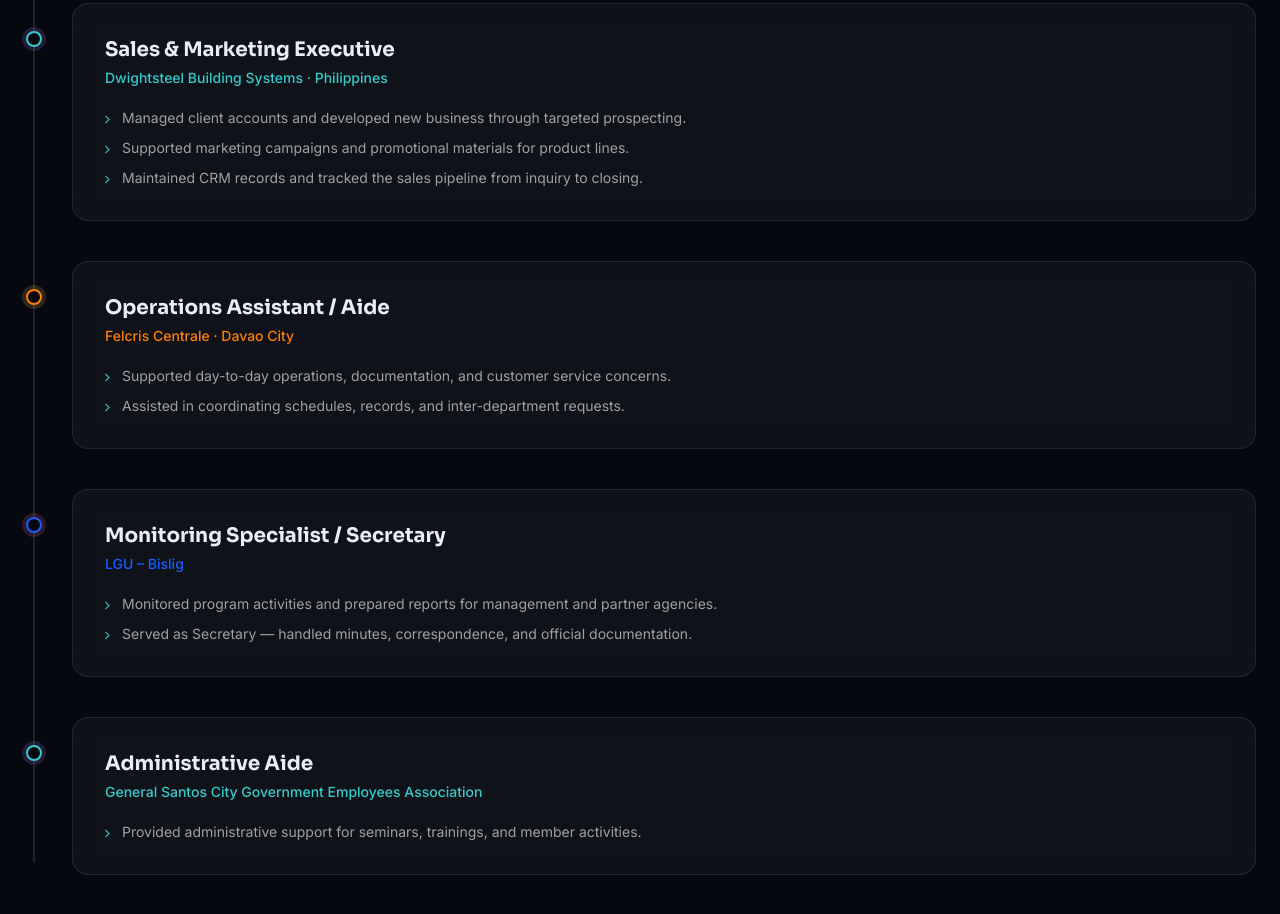
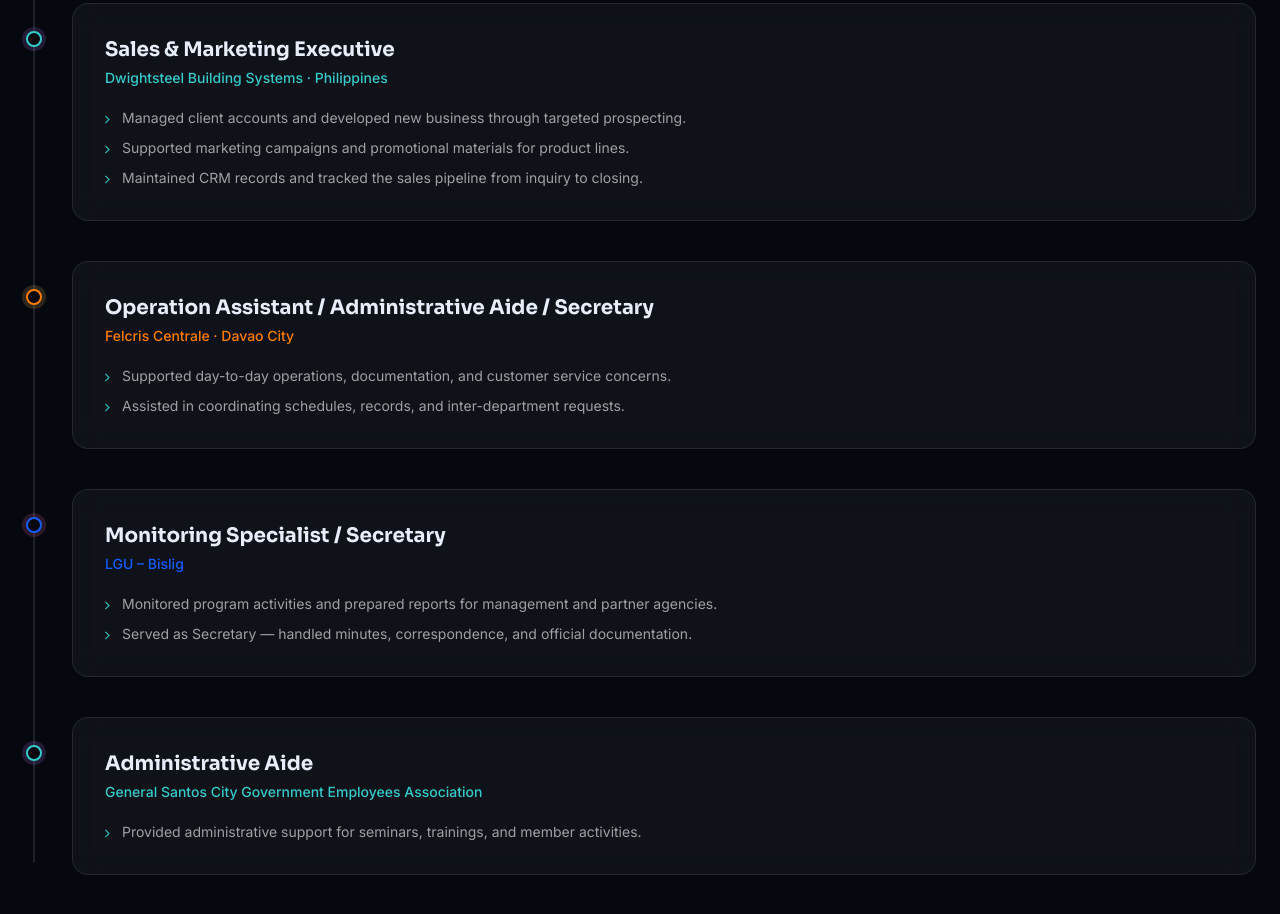
Before and after one commit to Glyndz/GlyndelRojas, a plain HTML site: page index.html in a window 1280 px wide. Shown: the part 4776-5690 px from the top of the page. Drawn offline with nearby package versions, Linux system fonts and the light colour scheme.

Commit message:
Add files via upload

```diff
--- a/index.html
+++ b/index.html
@@ -578,7 +578,7 @@
             <span class="tl-dot w-4 h-4 rounded-full bg-deeper border-2 border-accent shadow-[0_0_0_4px_rgba(247,200,107,.16)]"></span>
           </div>
           <div class="tl-card glass rounded-2xl p-6 sm:p-8 flex-1">
-            <h3 class="font-display text-xl font-bold">Operations Assistant / Aide</h3>
+            <h3 class="font-display text-xl font-bold">Operation Assistant / Administrative Aide / Secretary</h3>
             <p class="mt-1 text-sm font-medium text-accent">Felcris Centrale · Davao City</p>
             <ul class="mt-5 space-y-2.5 text-sm text-white/60">
               <li class="flex gap-3"><i class="fa fa-angle-right text-secondary mt-1"></i><span>Supported day-to-day operations, documentation, and customer service concerns.</span></li>
```
